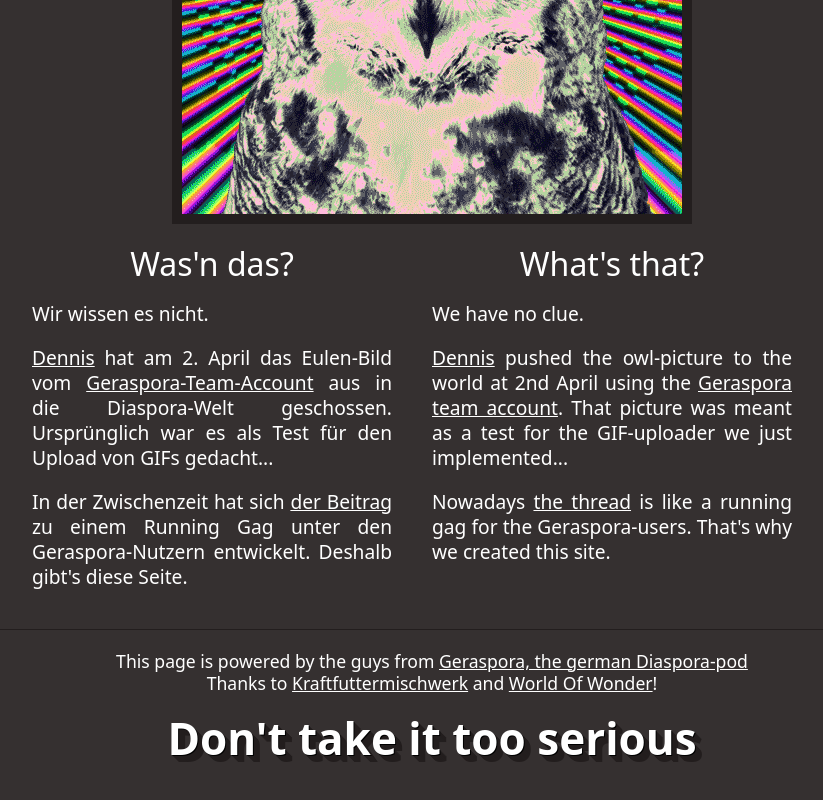
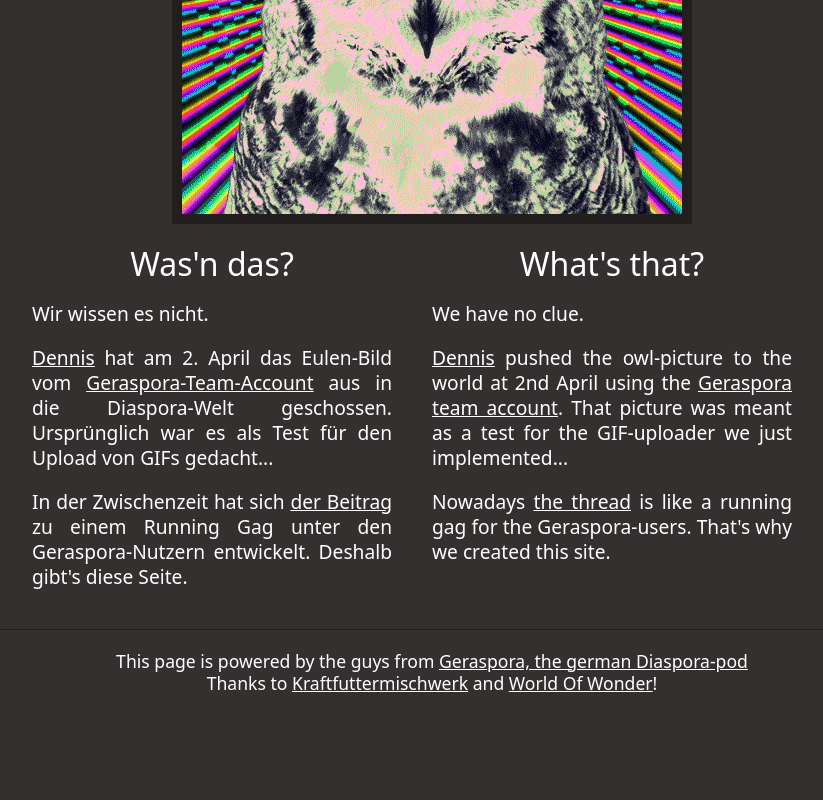
Before and after one commit to geraspora/theowl, a plain HTML site: page index.html in a window 1280 px wide. Shown: the part 592-1392 px from the top of the page, without its empty margins (208-1031 px from the left). After the commit the page ends 1307 px from the top, so only its background shows below. Drawn offline with Linux system fonts and the light colour scheme; a web font is replaced by a local one.

Commit message:
Took out "Don't take it too serious" because the church of the owl is a serious thing! Oh and it was annoying :P

```diff
--- a/index.html
+++ b/index.html
@@ -56,9 +56,6 @@
           Thanks to <a href="http://www.kraftfuttermischwerk.de/blogg/?p=24221">Kraftfuttermischwerk</a>
           and <a href="http://worldofwonder.net/2011/04/01/Owl_be_seeing_you/">World Of Wonder</a>!
         </div>
-        <div id="srsly">
-          Don't take it too serious
-        </div>
       </footer>
     </div>
   </body>
```
